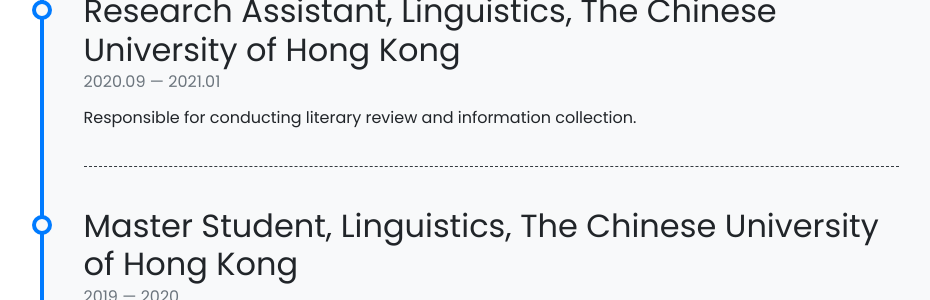
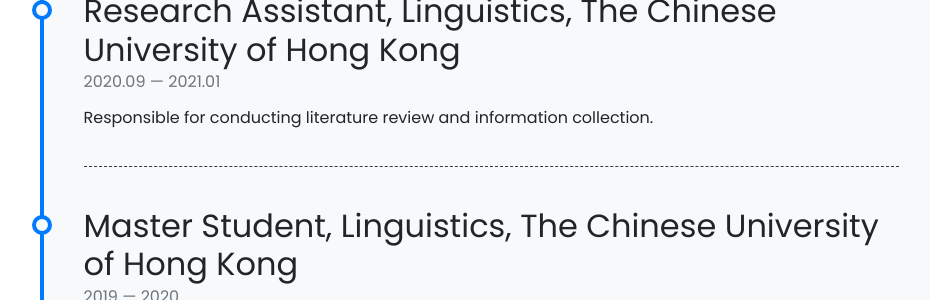
Before and after one commit to alexxyye/alexxyye.github.io, a Jekyll site: the page built from pages/about.md, in a window 1280 px wide. Shown: the part 1566-1866 px from the top of the page, without its empty margins (149-1079 px from the left). Built offline with Jekyll 4.4.1, drawn with Linux system fonts in a browser that asks for light colours; nearby versions of some CDN libraries; emoji names are drawn with the system emoji font.

Commit message:
Update timeline.yml

```diff
--- a/_data/timeline.yml
+++ b/_data/timeline.yml
@@ -17,7 +17,7 @@
   from: 2020.09
   to: 2021.01
   supervisor: Prof. Shuxiang You
-  description: Responsible for conducting literary review and information collection.
+  description: Responsible for conducting literature review and information collection.
 
 - title: Master Student, Linguistics, The Chinese University of Hong Kong
   from: 2019
```
